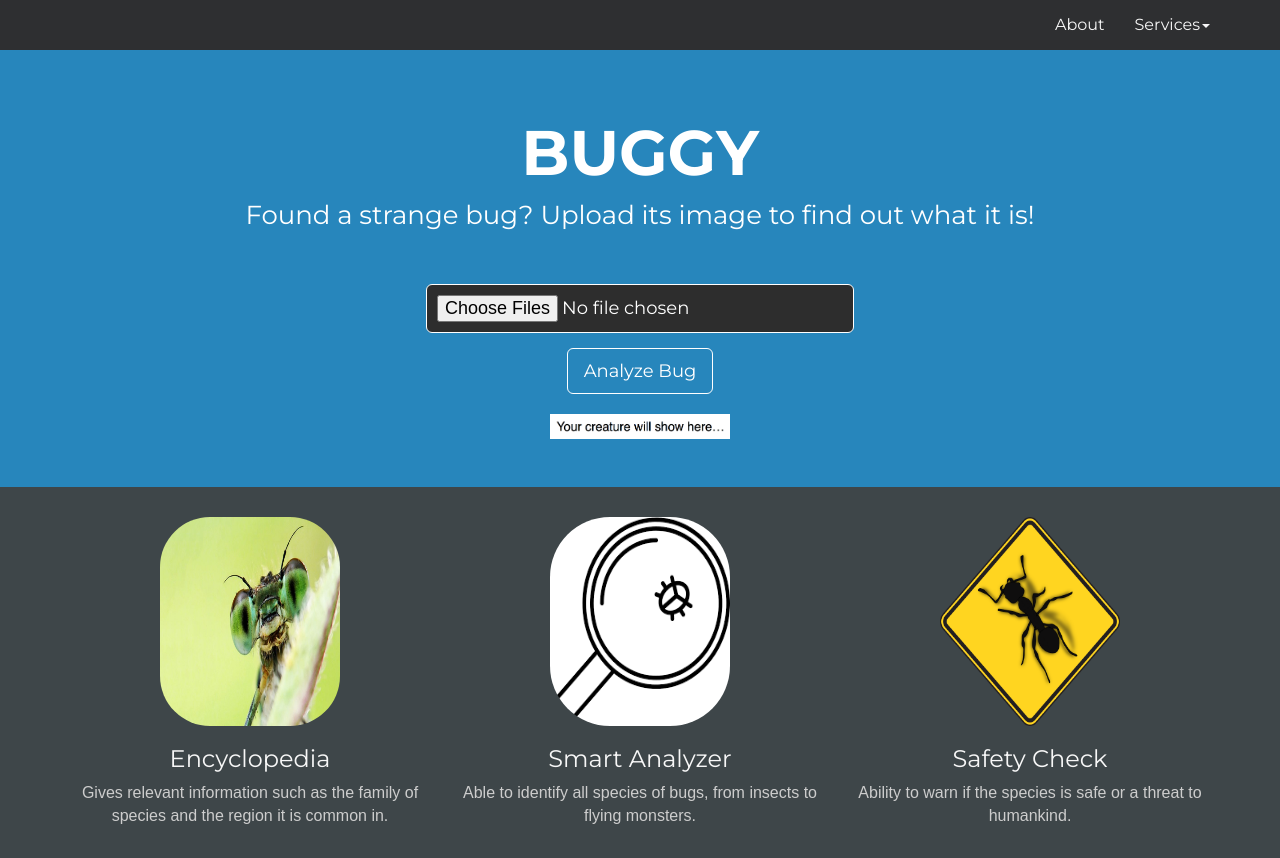
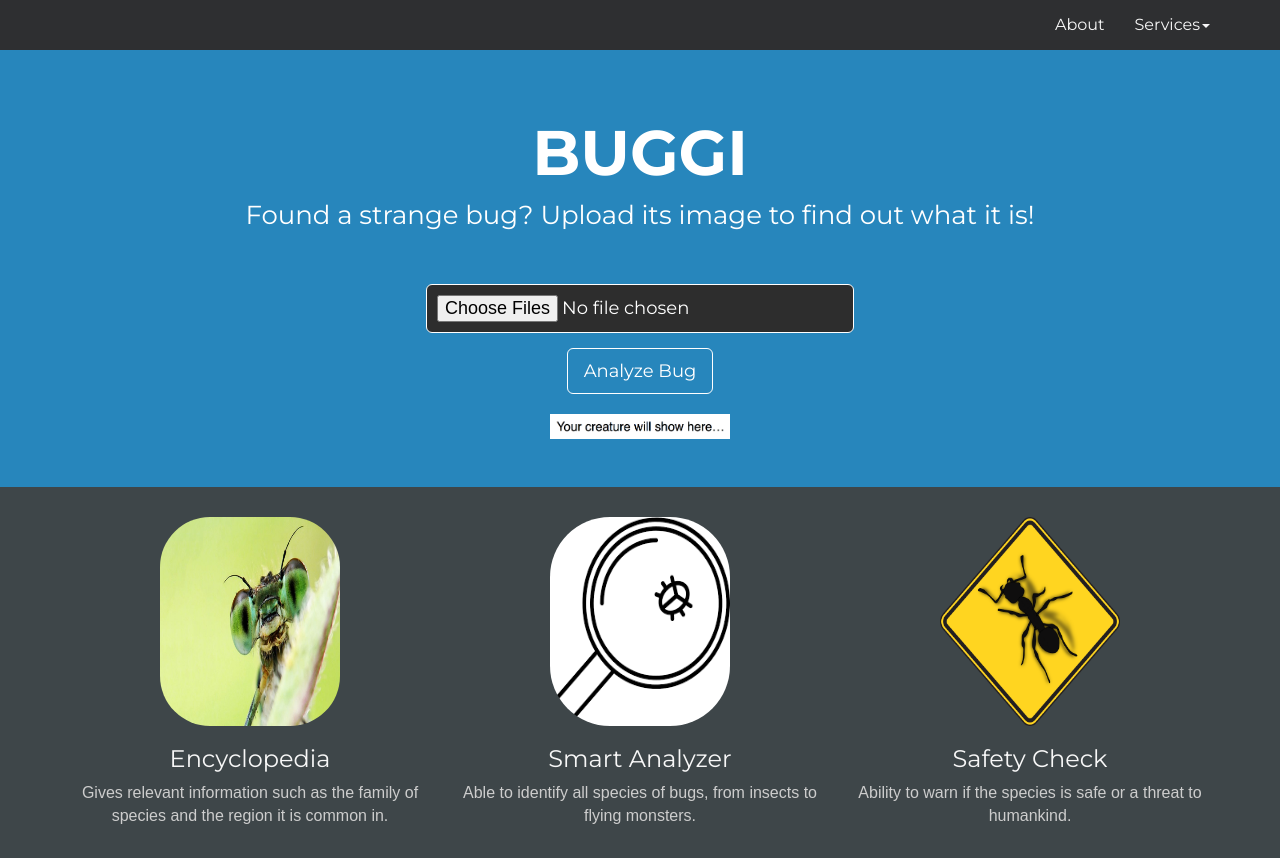
Before and after one commit to srajan-17/Bugs, a plain HTML site: page index.html in a window 1280 px wide. Drawn offline with nearby package versions, Linux system fonts and the light colour scheme.

Commit message:
4/08 9:33am

```diff
--- a/index.html
+++ b/index.html
@@ -39,7 +39,7 @@
     </nav>
     <div class="jumbotron">
       <div class="container">
-        <h1 class="headline">BUGGY</h1>
+        <h1 class="headline">BUGGI</h1>
     		<p>Found a strange bug? Upload its image to find out what it is!</p>
     		<br>
     		<form id="file_upload" action="#" method="get" enctype="multipart/form-data">
```
